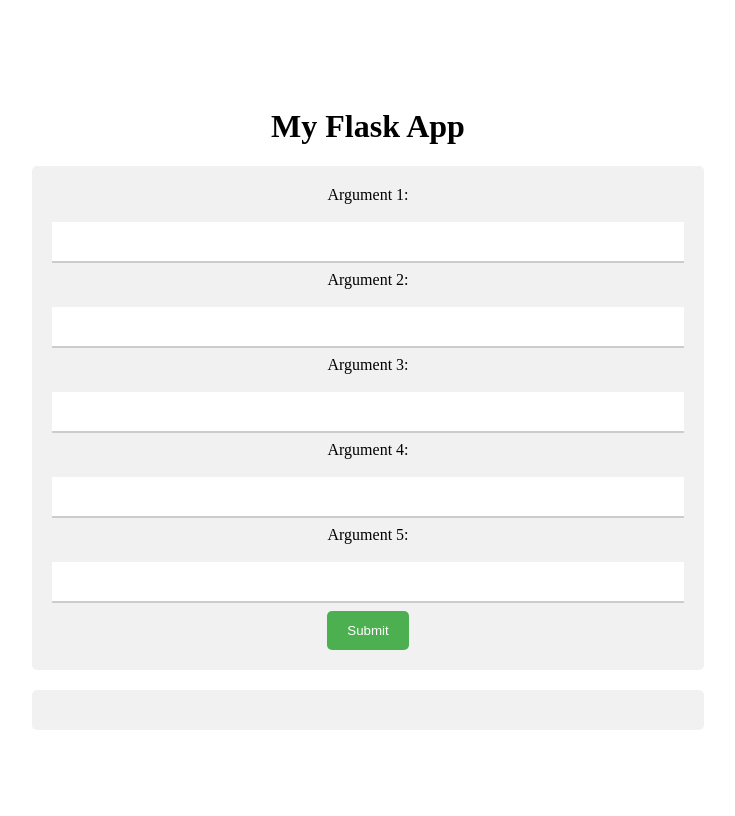
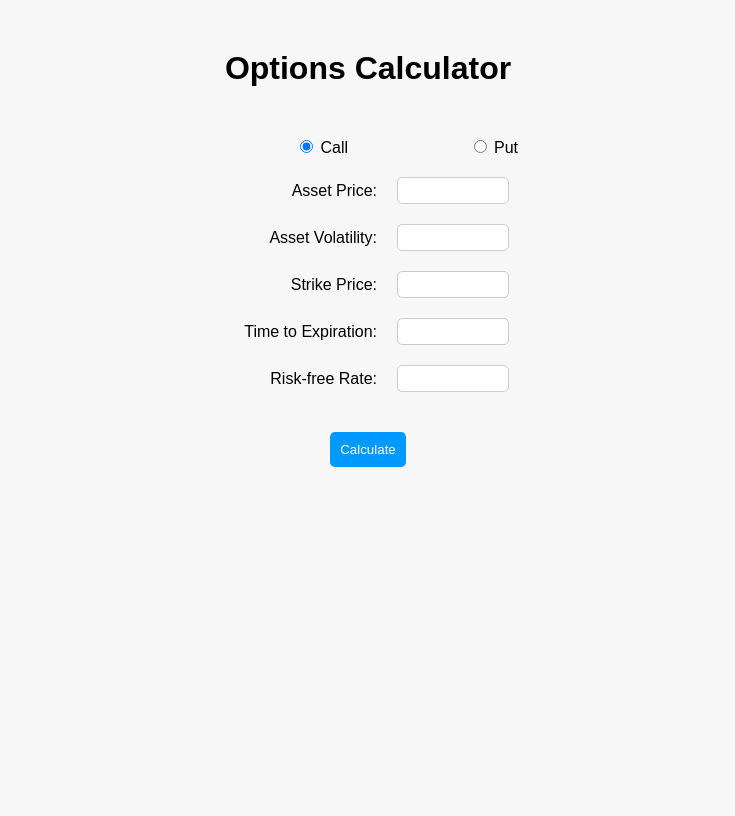
Before and after one commit to oskarsoderbom/webfinance, a Flask app: page / in a window 1280 px wide. Shown: the whole page, without its empty margins (272-1007 px from the left). After the commit the page ends 467 px from the top, so only its background shows below. Run offline with Flask 2, Linux system fonts and the light colour scheme.

Commit message:
changed everything to options

```diff
--- a/app.py
+++ b/app.py
@@ -1,41 +1,42 @@
 from flask import Flask, render_template, request
+from OptionFunctions import EuropeanCall, EuropeanPut
 
 app = Flask(__name__)
 
-# define five example functions that take one argument each
-def function_1(arg):
-    return arg*1
 
-def function_2(arg):
-    return arg*2
-
-def function_3(arg):
-    return arg*3
-
-def function_4(arg):
-    return arg*4
-
-def function_5(arg):
-    return arg*5
-
-@app.route('/', methods=['GET', 'POST'])
+@app.route('/')
 def index():
-    if request.method == 'POST':
-        arg1 = float(request.form['arg1'])
-        arg2 = float(request.form['arg2'])
-        arg3 = float(request.form['arg3'])
-        arg4 = float(request.form['arg4'])
-        arg5 = float(request.form['arg5'])
-
-        result1 = function_1(arg1)
-        result2 = function_2(arg2)
-        result3 = function_3(arg3)
-        result4 = function_4(arg4)
-        result5 = function_5(arg5)
-
-        return render_template('result.html', result1=result1, result2=result2, result3=result3, result4=result4, result5=result5)
-
     return render_template('index.html')
 
+
+@app.route('/options', methods=['POST'])
+def options():
+    option_type = request.form['option_type']
+    if option_type == 'call':
+        price = float(request.form['asset_price'])
+        volatility = float(request.form['asset_volatility'])
+        strike = float(request.form['strike_price'])
+        time = float(request.form['time_to_expiration'])
+        rate = float(request.form['risk_free_rate'])
+        option = EuropeanCall(asset_price=price,
+                              asset_volatility=volatility,
+                              strike_price=strike,
+                              time_to_expiration=time,
+                              risk_free_rate=rate)
+    elif option_type == 'put':
+        price = float(request.form['asset_price'])
+        volatility = float(request.form['asset_volatility'])
+        strike = float(request.form['strike_price'])
+        time = float(request.form['time_to_expiration'])
+        rate = float(request.form['risk_free_rate'])
+        option = EuropeanPut(asset_price=price,
+                             asset_volatility=volatility,
+                             strike_price=strike,
+                             time_to_expiration=time,
+                             risk_free_rate=rate)
+
+    return render_template('results.html', option=option)
+
+
 if __name__ == '__main__':
-    app.run(debug=True)
+    app.run()
--- a/requirements.txt
+++ b/requirements.txt
@@ -4,5 +4,10 @@ importlib-metadata==6.1.0
 itsdangerous==2.1.2
 Jinja2==3.1.2
 MarkupSafe==2.1.2
+numpy==1.24.2
+packaging==23.0
+plotly==5.14.0
+scipy==1.10.1
+tenacity==8.2.2
 Werkzeug==2.2.3
 zipp==3.15.0
--- a/static/style.css
+++ b/static/style.css
@@ -1,61 +1,64 @@
-.container {
-    display: flex;
-    flex-direction: column;
-    justify-content: center;
-    align-items: center;
-    height: 100vh;
-  }
+body {
+  background-color: #F7F7F7;
+  font-family: Arial, sans-serif;
+  margin: 0;
+  padding: 0;
+}
 
-  .title {
-    text-align: center;
-  }
+h1 {
+  text-align: center;
+  margin-top: 50px;
+}
 
-  .form-container {
-    background-color: #f1f1f1;
-    border-radius: 5px;
-    padding: 20px;
-    width: 50%;
-    min-width: 300px;
-    margin-bottom: 20px;
-  }
+form {
+  width: 80%;
+  margin: 50px auto;
+}
 
-  .form-container form {
-    display: flex;
-    flex-direction: column;
-    align-items: center;
-  }
+.center {
+  display: flex;
+  justify-content: center;
+  align-items: center;
+  margin: 20px 0;
+}
 
-  .form-container label {
-    margin-bottom: 10px;
-  }
+label {
+  width: 150px;
+  text-align: right;
+  margin-right: 20px;
+}
 
-  .form-container input[type=text] {
-    width: 100%;
-    padding: 12px 20px;
-    margin: 8px 0;
-    box-sizing: border-box;
-    border: none;
-    border-bottom: 2px solid #ccc;
-  }
+input[type="number"] {
+  width: 100px;
+  padding: 5px;
+  border-radius: 5px;
+  border: 1px solid #CCC;
+}
 
-  .form-container input[type=submit] {
-    background-color: #4CAF50;
-    color: white;
-    padding: 12px 20px;
-    border: none;
-    border-radius: 5px;
-    cursor: pointer;
-  }
+input[type="submit"] {
+  background-color: #0099FF;
+  color: #FFF;
+  border: none;
+  border-radius: 5px;
+  padding: 10px;
+  cursor: pointer;
+  margin-top: 20px;
+}
 
-  .result-container {
-    background-color: #f1f1f1;
-    border-radius: 5px;
-    padding: 20px;
-    width: 50%;
-    min-width: 300px;
-    text-align: center;
-  }
+input[type="submit"]:hover {
+  background-color: #0077CC;
+}
 
-  .subtitle {
-    margin-bottom: 10px;
-  }
+.result {
+  margin-top: 50px;
+  text-align: center;
+}
+
+.result label {
+  font-weight: bold;
+}
+
+.result span {
+  font-size: 1.2em;
+  margin-left: 10px;
+}
--- a/templates/index.html
+++ b/templates/index.html
@@ -1,38 +1,44 @@
-<!DOCTYPE html>
+<!doctype html>
 <html>
    <head>
-    <title>My Flask App</title>
+      <meta charset="UTF-8">
+      <title>Options Calculator</title>
       <link rel="stylesheet" href="{{ url_for('static', filename='style.css') }}">
    </head>
    <body>
-    <div class="container">
-      <h1 class="title">My Flask App</h1>
-      <div class="form-container">
-        <form method="post" action="/">
-          <label for="arg1">Argument 1:</label>
-          <input type="text" id="arg1" name="arg1" required>
-
-          <label for="arg2">Argument 2:</label>
-          <input type="text" id="arg2" name="arg2" required>
-
-          <label for="arg3">Argument 3:</label>
-          <input type="text" id="arg3" name="arg3" required>
-
-          <label for="arg4">Argument 4:</label>
-          <input type="text" id="arg4" name="arg4" required>
-
-          <label for="arg5">Argument 5:</label>
-          <input type="text" id="arg5" name="arg5" required>
-
-          <input type="submit" value="Submit">
+      <h1>Options Calculator</h1>
+      <form method="POST" action="/options">
+         <div class="center">
+            <label>
+               <input type="radio" name="option_type" value="call" checked> Call
+            </label>
+            <label>
+               <input type="radio" name="option_type" value="put"> Put
+            </label>
+         </div>
+         <div class="center">
+            <label>Asset Price:</label>
+            <input type="number" name="asset_price" step="0.01" required>
+         </div>
+         <div class="center">
+            <label>Asset Volatility:</label>
+            <input type="number" name="asset_volatility" step="0.01" required>
+         </div>
+         <div class="center">
+            <label>Strike Price:</label>
+            <input type="number" name="strike_price" step="0.01" required>
+         </div>
+         <div class="center">
+            <label>Time to Expiration:</label>
+            <input type="number" name="time_to_expiration" step="0.01" required>
+         </div>
+         <div class="center">
+            <label>Risk-free Rate:</label>
+            <input type="number" name="risk_free_rate" step="0.01" required>
+         </div>
+         <div class="center">
+            <input type="submit" value="Calculate">
+         </div>
       </form>
-      </div>
-      <div class="result-container">
-        {% if result %}
-        <h2 class="subtitle">Results:</h2>
-        <p>{{ result }}</p>
-        {% endif %}
-      </div>
-    </div>
    </body>
 </html>
```
Also changed, not shown: OptionFunctions.py (added, +144 -0 lines), templates/result.html (deleted, +0 -17 lines), templates/results.html (added, +36 -0 lines). Lines whose indentation alone changed are shown as unchanged.
